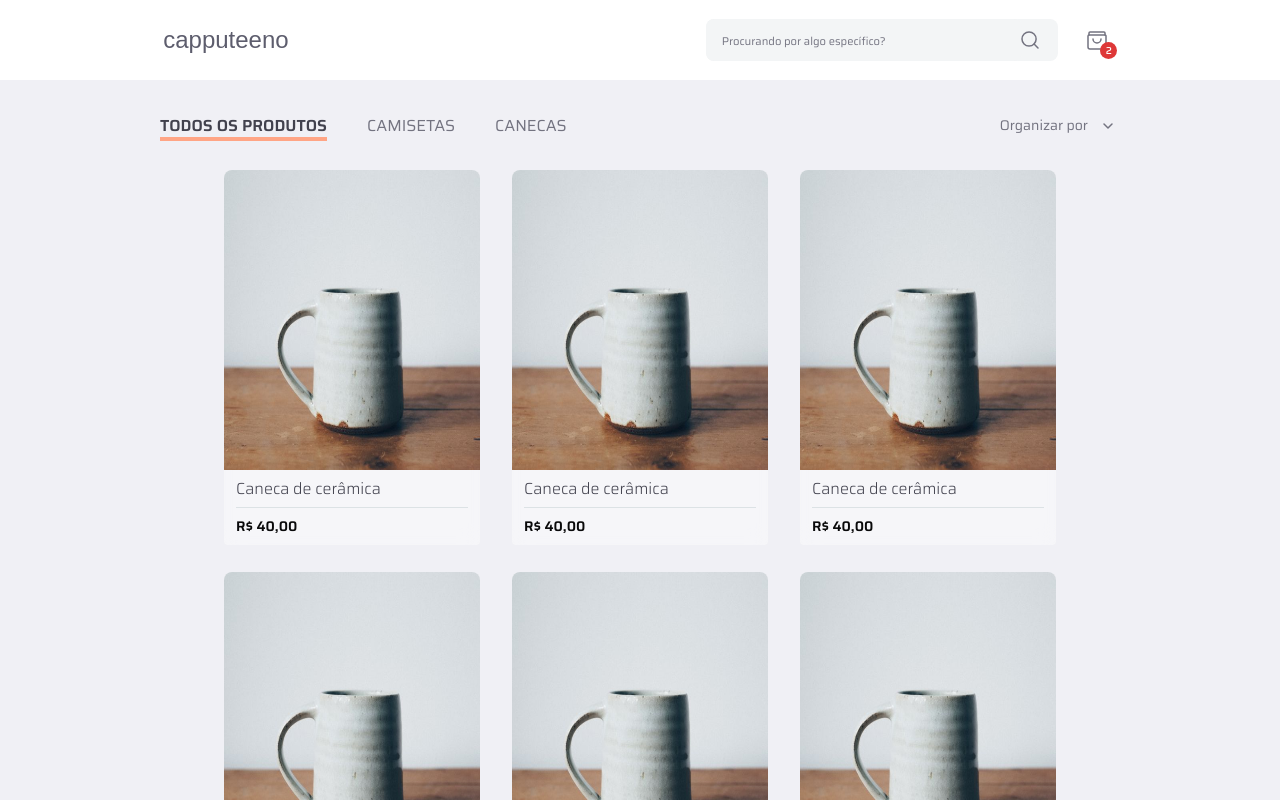
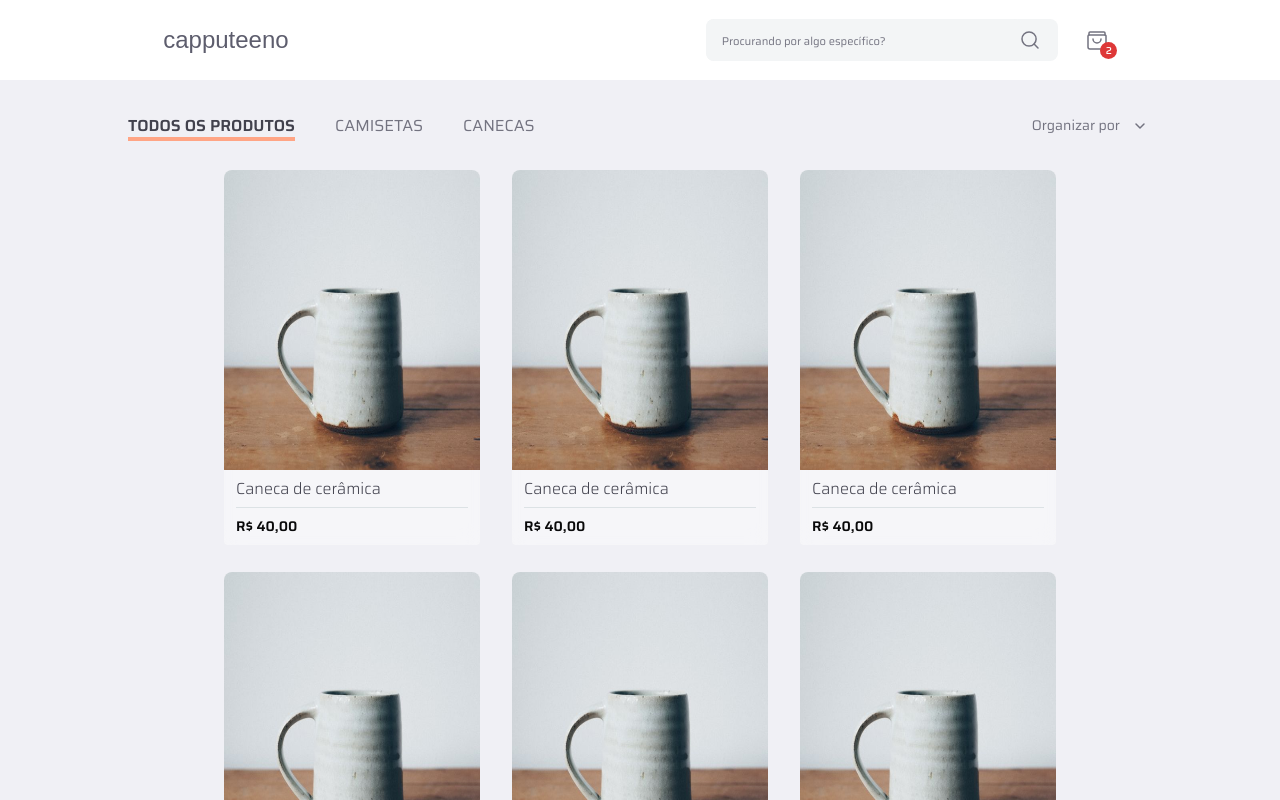
Before and after one commit to DanwiiloCarvalho/capputeeno, a Next.js app: page / in a window 1280 px wide. Shown: the top 800 px of the page. Built offline with nearby package versions, Linux system fonts and the light colour scheme; a web font is replaced by a local one.

Commit message:
feat: add new media queries to DefaultPageLayout

```diff
--- a/src/app/components/defaultPageLayout.ts
+++ b/src/app/components/defaultPageLayout.ts
@@ -8,6 +8,37 @@ export const DefaultPageLayout = styled.div`
     padding: 0.75rem 1.5rem;
 
     @media screen and (min-width: 768px) {
-        padding: 2.12rem 10rem 3.75rem;
+        //padding: 2.12rem 5rem 3.75rem;
+        padding-top: 1.66rem;
     }
+
+    @media screen and (min-width: 960px) {
+        //padding: 2.12rem 5rem 3.75rem;
+        padding: 2.12rem 1rem 3.75rem;
+    }
+
+    @media screen and (min-width: 992px) {
+        //padding: 2.12rem 5rem 3.75rem;
+        padding: 2.12rem 2rem 3.75rem;
+    }
+
+    @media screen and (min-width: 1140px) {
+        //padding: 2.12rem 5rem 3.75rem;
+        padding: 2.12rem 4rem 3.75rem;
+    }
+
+    @media screen and (min-width: 1200px) {
+        //padding: 2.12rem 10rem 3.75rem;
+        padding: 2.12rem 8rem 3.75rem;
+    }
+
+    @media screen and (min-width: 1920px) {
+        //padding: 2.12rem 20rem 3.75rem;
+        padding: 4rem 30rem 3.75rem;
+    }
+
+    @media screen and (min-width: 2560px) {
+        padding: 5rem 40rem 3.75rem;
+    }
+
 `
```
